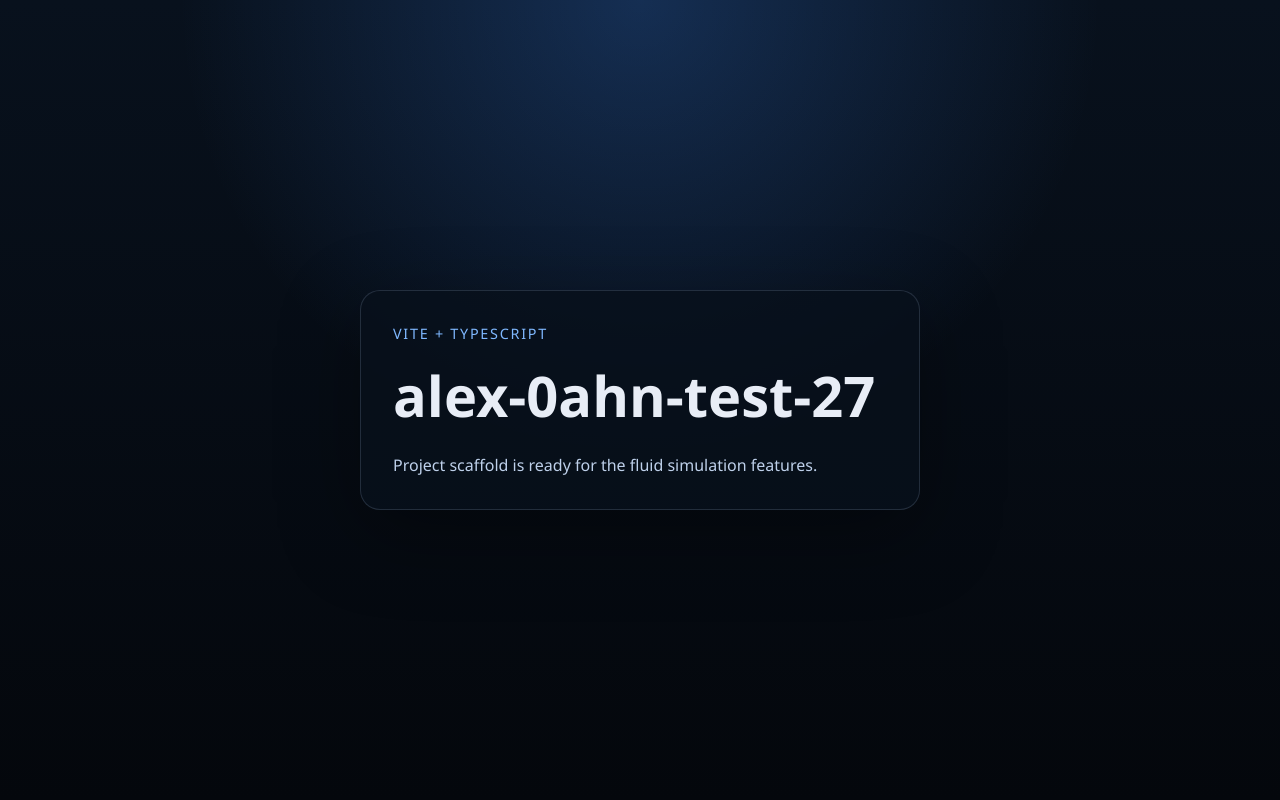
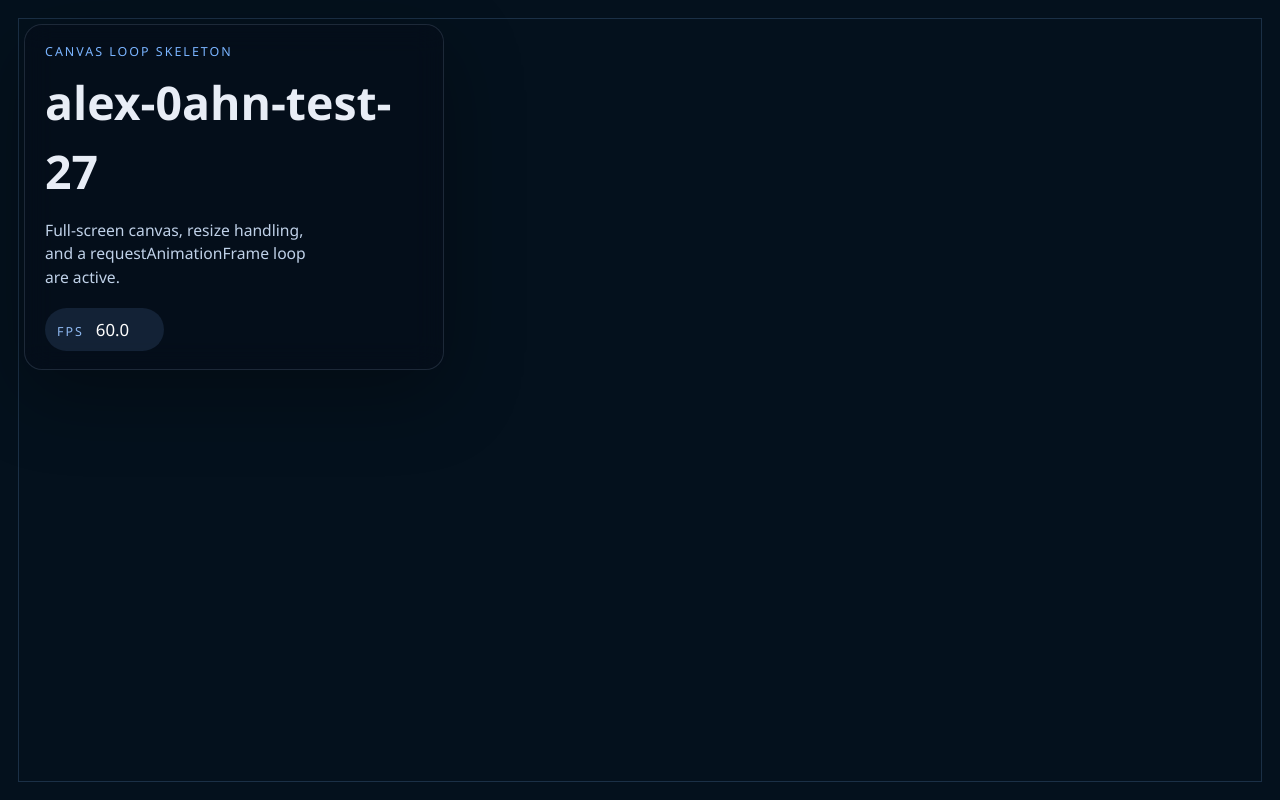
Before and after one commit to mtplayground/alex-0ahn-test-27, a website built with Vite: page index.html in a window 1280 px wide. Built offline with nearby package versions, Linux system fonts and the light colour scheme.

Commit message:
feat: 实现 Canvas 容器与渲染主循环骨架

```diff
--- a/index.html
+++ b/index.html
@@ -6,7 +6,28 @@
     <title>alex-0ahn-test-27</title>
   </head>
   <body>
-    <div id="app"></div>
+    <div id="app">
+      <main class="shell">
+        <canvas
+          class="canvas"
+          id="fluid-canvas"
+          data-testid="fluid-canvas"
+          aria-label="Fluid simulation canvas"
+        ></canvas>
+        <section class="hud" data-testid="app-hud">
+          <p class="eyebrow">Canvas Loop Skeleton</p>
+          <h1 data-testid="app-title">alex-0ahn-test-27</h1>
+          <p class="copy">
+            Full-screen canvas, resize handling, and a requestAnimationFrame
+            loop are active.
+          </p>
+          <div class="metrics">
+            <span class="metric-label">FPS</span>
+            <span class="metric-value" data-testid="fps-counter">0.0</span>
+          </div>
+        </section>
+      </main>
+    </div>
     <script type="module" src="/src/main.ts"></script>
   </body>
 </html>
--- a/src/app.ts
+++ b/src/app.ts
@@ -1,11 +1,174 @@
+import { type AnimationLoopController, createAnimationLoop } from './loop'
+import { type CanvasViewport, resizeCanvasToDisplaySize } from './resize'
+
+interface AppWindow {
+  addEventListener: Window['addEventListener']
+  removeEventListener: Window['removeEventListener']
+  innerWidth: number
+  innerHeight: number
+  devicePixelRatio: number
+  requestAnimationFrame: Window['requestAnimationFrame']
+  cancelAnimationFrame: Window['cancelAnimationFrame']
+}
+
+interface MountAppOptions {
+  root: HTMLElement
+  title: string
+  windowObject?: AppWindow
+}
+
+export interface AppController {
+  destroy(): void
+}
+
+interface AppElements {
+  canvas: HTMLCanvasElement
+  title: HTMLElement
+  fps: HTMLElement
+}
+
+class App implements AppController {
+  private readonly context: CanvasRenderingContext2D
+  private readonly loop: AnimationLoopController
+  private viewport: CanvasViewport
+
+  constructor(
+    private readonly elements: AppElements,
+    private readonly windowObject: AppWindow,
+  ) {
+    const context = this.elements.canvas.getContext('2d')
+
+    if (!context) {
+      throw new Error('Canvas 2D context could not be created.')
+    }
+
+    this.context = context
+    this.viewport = resizeCanvasToDisplaySize(
+      this.elements.canvas,
+      this.context,
+      {
+        width: this.windowObject.innerWidth,
+        height: this.windowObject.innerHeight,
+        devicePixelRatio: this.windowObject.devicePixelRatio,
+      },
+    )
+
+    this.loop = createAnimationLoop({
+      requestAnimationFrame: this.windowObject.requestAnimationFrame.bind(
+        this.windowObject,
+      ),
+      cancelAnimationFrame: this.windowObject.cancelAnimationFrame.bind(
+        this.windowObject,
+      ),
+      onFrame: ({ fps }) => {
+        this.step()
+        this.draw()
+        this.elements.fps.textContent = fps.toFixed(1)
+      },
+    })
+  }
+
+  start(): void {
+    this.windowObject.addEventListener('resize', this.handleResize)
+    this.draw()
+    this.loop.start()
+  }
+
+  destroy(): void {
+    this.windowObject.removeEventListener('resize', this.handleResize)
+    this.loop.stop()
+  }
+
+  private readonly handleResize = (): void => {
+    this.viewport = resizeCanvasToDisplaySize(
+      this.elements.canvas,
+      this.context,
+      {
+        width: this.windowObject.innerWidth,
+        height: this.windowObject.innerHeight,
+        devicePixelRatio: this.windowObject.devicePixelRatio,
+      },
+    )
+
+    this.draw()
+  }
+
+  private step(): void {}
+
+  private draw(): void {
+    this.context.clearRect(0, 0, this.viewport.width, this.viewport.height)
+    this.context.fillStyle = '#04111d'
+    this.context.fillRect(0, 0, this.viewport.width, this.viewport.height)
+
+    this.context.strokeStyle = 'rgba(136, 189, 255, 0.18)'
+    this.context.lineWidth = 1
+    this.context.strokeRect(
+      18.5,
+      18.5,
+      this.viewport.width - 37,
+      this.viewport.height - 37,
+    )
+  }
+}
+
 export function renderApp(root: HTMLElement, title: string): void {
   root.innerHTML = `
     <main class="shell">
-      <section class="panel">
-        <p class="eyebrow">Vite + TypeScript</p>
+      <canvas
+        class="canvas"
+        id="fluid-canvas"
+        data-testid="fluid-canvas"
+        aria-label="Fluid simulation canvas"
+      ></canvas>
+      <section class="hud" data-testid="app-hud">
+        <p class="eyebrow">Canvas Loop Skeleton</p>
         <h1 data-testid="app-title">${title}</h1>
-        <p class="copy">Project scaffold is ready for the fluid simulation features.</p>
+        <p class="copy">Full-screen canvas, resize handling, and a requestAnimationFrame loop are active.</p>
+        <div class="metrics">
+          <span class="metric-label">FPS</span>
+          <span class="metric-value" data-testid="fps-counter">0.0</span>
+        </div>
       </section>
     </main>
   `
 }
+
+export function mountApp({
+  root,
+  title,
+  windowObject = window,
+}: MountAppOptions): AppController {
+  renderApp(root, title)
+
+  const elements = queryElements(root)
+  elements.title.textContent = title
+
+  const app = new App(elements, windowObject)
+  app.start()
+
+  return app
+}
+
+function queryElements(root: HTMLElement): AppElements {
+  return {
+    canvas: getElement(root, '[data-testid="fluid-canvas"]', HTMLCanvasElement),
+    title: getElement(root, '[data-testid="app-title"]', HTMLElement),
+    fps: getElement(root, '[data-testid="fps-counter"]', HTMLElement),
+  }
+}
+
+function getElement<T extends Element>(
+  root: ParentNode,
+  selector: string,
+  type: { new (): T },
+): T {
+  const element = root.querySelector(selector)
+
+  if (!(element instanceof type)) {
+    throw new Error(
+      `Expected element "${selector}" to be present in the app shell.`,
+    )
+  }
+
+  return element
+}
--- /dev/null
+++ b/src/loop.ts
@@ -0,0 +1,57 @@
+export interface AnimationFrameState {
+  deltaMs: number
+  fps: number
+  timestamp: number
+}
+
+interface CreateAnimationLoopOptions {
+  requestAnimationFrame: (callback: FrameRequestCallback) => number
+  cancelAnimationFrame: (handle: number) => void
+  onFrame: (state: AnimationFrameState) => void
+}
+
+export interface AnimationLoopController {
+  start(): void
+  stop(): void
+}
+
+export function createAnimationLoop({
+  requestAnimationFrame,
+  cancelAnimationFrame,
+  onFrame,
+}: CreateAnimationLoopOptions): AnimationLoopController {
+  let frameHandle: number | null = null
+  let lastTimestamp: number | null = null
+
+  const tick: FrameRequestCallback = (timestamp) => {
+    const deltaMs = lastTimestamp === null ? 16.67 : timestamp - lastTimestamp
+    lastTimestamp = timestamp
+
+    onFrame({
+      deltaMs,
+      fps: deltaMs > 0 ? 1000 / deltaMs : 0,
+      timestamp,
+    })
+
+    frameHandle = requestAnimationFrame(tick)
+  }
+
+  return {
+    start() {
+      if (frameHandle !== null) {
+        return
+      }
+
+      frameHandle = requestAnimationFrame(tick)
+    },
+    stop() {
+      if (frameHandle === null) {
+        return
+      }
+
+      cancelAnimationFrame(frameHandle)
+      frameHandle = null
+      lastTimestamp = null
+    },
+  }
+}
--- a/src/main.ts
+++ b/src/main.ts
@@ -1,6 +1,6 @@
 import './style.css'
 
-import { renderApp } from './app'
+import { mountApp } from './app'
 
 const app = document.querySelector<HTMLDivElement>('#app')
 
@@ -12,4 +12,4 @@
 
 document.title = title
 
-renderApp(app, title)
+mountApp({ root: app, title })
--- /dev/null
+++ b/src/resize.ts
@@ -0,0 +1,35 @@
+export interface CanvasViewport {
+  width: number
+  height: number
+  devicePixelRatio: number
+}
+
+interface ResizeCanvasOptions {
+  width: number
+  height: number
+  devicePixelRatio: number
+}
+
+export function resizeCanvasToDisplaySize(
+  canvas: HTMLCanvasElement,
+  context: CanvasRenderingContext2D,
+  { width, height, devicePixelRatio }: ResizeCanvasOptions,
+): CanvasViewport {
+  const safeWidth = Math.max(1, Math.floor(width))
+  const safeHeight = Math.max(1, Math.floor(height))
+  const safeDevicePixelRatio = Math.max(1, devicePixelRatio)
+
+  canvas.width = Math.floor(safeWidth * safeDevicePixelRatio)
+  canvas.height = Math.floor(safeHeight * safeDevicePixelRatio)
+  canvas.style.width = `${safeWidth}px`
+  canvas.style.height = `${safeHeight}px`
+
+  context.setTransform(safeDevicePixelRatio, 0, 0, safeDevicePixelRatio, 0, 0)
+  context.imageSmoothingEnabled = false
+
+  return {
+    width: safeWidth,
+    height: safeHeight,
+    devicePixelRatio: safeDevicePixelRatio,
+  }
+}
--- a/src/style.css
+++ b/src/style.css
@@ -21,9 +21,8 @@
 
 body {
   min-height: 100vh;
-  background:
-    radial-gradient(circle at top, rgba(62, 140, 255, 0.24), transparent 45%),
-    linear-gradient(180deg, #08111d 0%, #04070c 100%);
+  overflow: hidden;
+  background: #04070c;
 }
 
 #app {
@@ -31,36 +30,82 @@
 }
 
 .shell {
-  display: grid;
-  place-items: center;
+  position: relative;
   min-height: 100vh;
-  padding: 24px;
 }
 
-.panel {
-  width: min(100%, 560px);
-  padding: 32px;
-  border: 1px solid rgba(163, 184, 214, 0.18);
-  border-radius: 20px;
-  background: rgba(8, 16, 28, 0.82);
-  box-shadow: 0 24px 80px rgba(0, 0, 0, 0.35);
+.canvas {
+  display: block;
+  width: 100vw;
+  height: 100vh;
+  background:
+    radial-gradient(circle at top, rgba(62, 140, 255, 0.22), transparent 50%),
+    linear-gradient(180deg, #0a1626 0%, #04070c 100%);
+}
+
+.hud {
+  position: fixed;
+  top: 24px;
+  left: 24px;
+  z-index: 1;
+  width: min(100% - 48px, 420px);
+  padding: 18px 20px;
+  border: 1px solid rgba(163, 184, 214, 0.16);
+  border-radius: 18px;
+  background: rgba(6, 14, 26, 0.76);
+  backdrop-filter: blur(14px);
+  box-shadow: 0 24px 80px rgba(0, 0, 0, 0.32);
 }
 
 .eyebrow {
-  margin: 0 0 8px;
-  color: #7fb8ff;
-  font-size: 0.9rem;
-  letter-spacing: 0.12em;
+  margin: 0 0 6px;
+  color: #79b4ff;
+  font-size: 0.78rem;
+  letter-spacing: 0.16em;
   text-transform: uppercase;
 }
 
 h1 {
   margin: 0;
-  font-size: clamp(2rem, 6vw, 3.5rem);
+  font-size: clamp(1.8rem, 4vw, 2.9rem);
 }
 
 .copy {
-  margin: 16px 0 0;
-  color: #bed0ea;
-  font-size: 1rem;
+  margin: 12px 0 0;
+  color: #bfd1e8;
+  font-size: 0.98rem;
+  max-width: 32ch;
 }
+
+.metrics {
+  display: inline-flex;
+  gap: 12px;
+  align-items: baseline;
+  margin-top: 18px;
+  padding: 9px 12px;
+  border-radius: 999px;
+  background: rgba(120, 180, 255, 0.12);
+}
+
+.metric-label {
+  color: #8fbaf3;
+  font-size: 0.78rem;
+  letter-spacing: 0.16em;
+  text-transform: uppercase;
+}
+
+.metric-value {
+  min-width: 3.5rem;
+  color: #ffffff;
+  font-size: 1.05rem;
+  font-variant-numeric: tabular-nums;
+}
+
+@media (max-width: 640px) {
+  .hud {
+    top: 16px;
+    left: 16px;
+    width: min(100% - 32px, 420px);
+    padding: 16px;
+  }
+}
```
Also changed, not shown: tests/e2e/smoke.spec.ts (+3 -1 lines), tests/unit/app.test.ts (+75 -2 lines), README.md.
